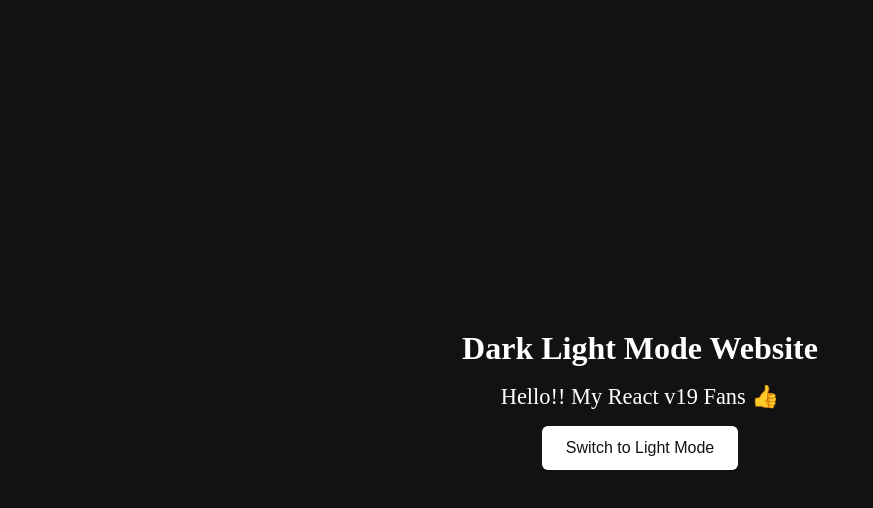
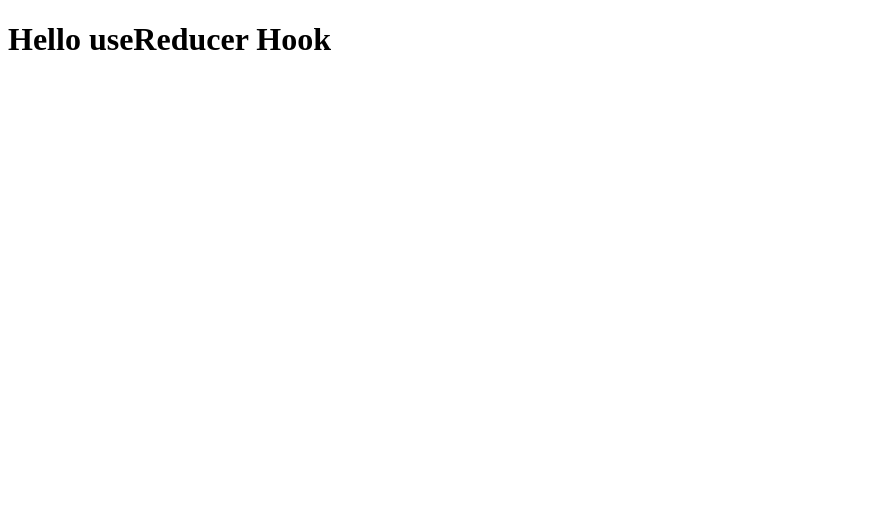
Before and after one commit to muktinathrajbanshi/reactJS2025, a React (Vite) app: page / in a window 1280 px wide. Shown: the top 508 px of the page, without its empty margins (0-873 px from the left). Built offline with nearby package versions, Linux system fonts and the light colour scheme.

Commit message:
today i am working with useReducer Hook

```diff
--- a/src/App.jsx
+++ b/src/App.jsx
@@ -23,7 +23,8 @@
 // import { UseId } from "./components/hooks/UseID";
 // import { BioProvider } from "./components/hooks/ContextAPI";
 // import { About } from "./components/hooks/ContextAPI/About";
-import { DarkLight, ThemeProvider } from "./components/hooks/ContextAPI/DarkLight";
+// import { DarkLight, ThemeProvider } from "./components/hooks/ContextAPI/DarkLight";
+import { ReducerComp } from "./components/hooks/useReducer";
 // import { Home } from "./components/hooks/ContextAPI/Home";
 // import { Services } from "./components/Services";
 // import { PropDrilling } from "./components/PropDrilling";
@@ -64,9 +65,10 @@ const App = () => {
     {/* <ForwardRefs /> */}
     {/* <UseId /> */}
     {/* <PropDrilling /> */}
-    <ThemeProvider>
+    {/* <ThemeProvider>
       <DarkLight />
-    </ThemeProvider>
+    </ThemeProvider> */}
+    <ReducerComp />
     </>
   );
 };
--- /dev/null
+++ b/src/components/hooks/useReducer/index.jsx
@@ -0,0 +1,3 @@
+export const ReducerComp = () => {
+    return <h1>Hello useReducer Hook</h1>
+};
```
